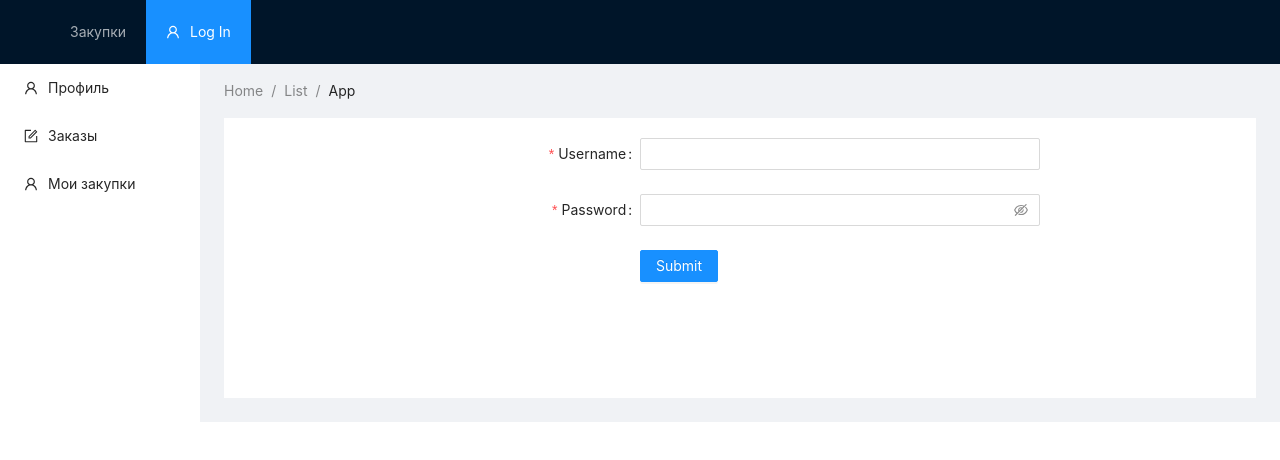
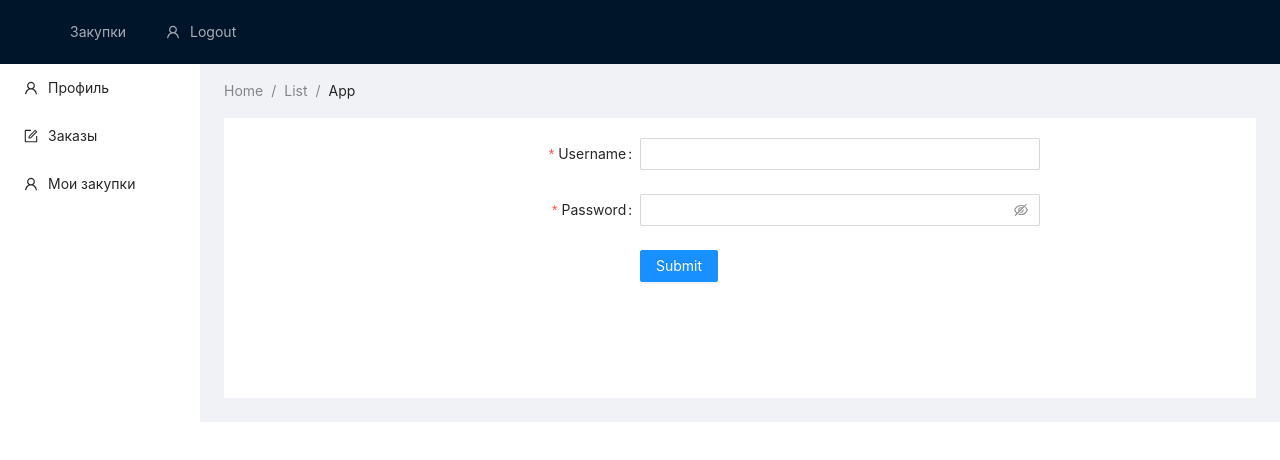
Before and after one commit to shurupov/2020-11-otus-spring-shurupov-project, a React app in the folder ui/: page /auth in a window 1280 px wide. Shown: the top 460 px of the page. Built offline with nearby package versions, Linux system fonts and the light colour scheme; sample sign-in values are in the browser's storage.

Commit message:
8 Fixed not authenticated processing

```diff
--- a/ui/src/components/purchasesList/saga.ts
+++ b/ui/src/components/purchasesList/saga.ts
@@ -2,6 +2,7 @@ import {call, put, takeEvery} from "redux-saga/effects";
 import {sagaActionTypes} from "../../store/sagaActionTypes";
 import {purchasesListSlice} from "./slice";
 import {authenticatedFetch} from "../../utils/auth";
+import {history} from "../../store/store";
 
 export const purchasesListAction = () => {
     return {
@@ -15,7 +16,9 @@ export function* workerPurchasesList(): any {
         yield put(purchasesListSlice.actions.list(purchases._embedded.purchases));
     } catch (e) {
         console.log(e);
-        console.error("some error");
+        if (e.name == "BadResponse" && e.response.status == 401) {
+            history.push("/auth");
+        }
     }
 }
 
--- a/ui/src/components/topMenu/TopMenu.tsx
+++ b/ui/src/components/topMenu/TopMenu.tsx
@@ -3,6 +3,7 @@ import React from "react";
 import { Layout, Menu } from 'antd';
 import {UserOutlined} from "@ant-design/icons";
 import {Link} from "react-router-dom";
+import {authenticated} from "../../utils/auth";
 const { Header } = Layout;
 
 interface TopMenuProps {
@@ -13,7 +14,11 @@ export const TopMenu = (props: TopMenuProps) => {
     return <Header className="header">
         <Menu theme="dark" mode="horizontal" selectedKeys={[props.selected]}>
             <Menu.Item key="/purchases"><Link to={"/purchases"}>Закупки</Link></Menu.Item>
-            <Menu.Item key="/auth" icon={<UserOutlined/>}><Link to={"/auth"}>Log In</Link></Menu.Item>
+            {
+                authenticated()
+                    ? <Menu.Item key="/logout" icon={<UserOutlined/>}><Link to={"/logout"}>Logout</Link></Menu.Item>
+                    : <Menu.Item key="/auth" icon={<UserOutlined/>}><Link to={"/auth"}>Log In</Link></Menu.Item>
+            }
         </Menu>
     </Header>
 };
--- a/ui/src/utils/auth.ts
+++ b/ui/src/utils/auth.ts
@@ -28,15 +28,10 @@ export function* loginFetch(authRequest: AuthRequest): any {
 }
 
 export function* authenticatedFetch(url: string, method = "GET", body: any = undefined): any {
-
     const jwttoken = localStorage.getItem("jwttoken");
     if (jwttoken == null) {
         console.log("not authenticated");
         history.push("/auth");
-        throw {
-            name: "NotAuthenticated",
-            message: "You are not authenticated",
-        };
     }
 
     const authHeaders = {
@@ -45,3 +40,7 @@ export function* authenticatedFetch(url: string, method = "GET", body: any = und
 
     return yield call(extendedFetch, url, method, body, authHeaders);
 }
+
+export const authenticated = (): boolean => {
+    return localStorage.getItem("jwttoken") != null;
+}
```
